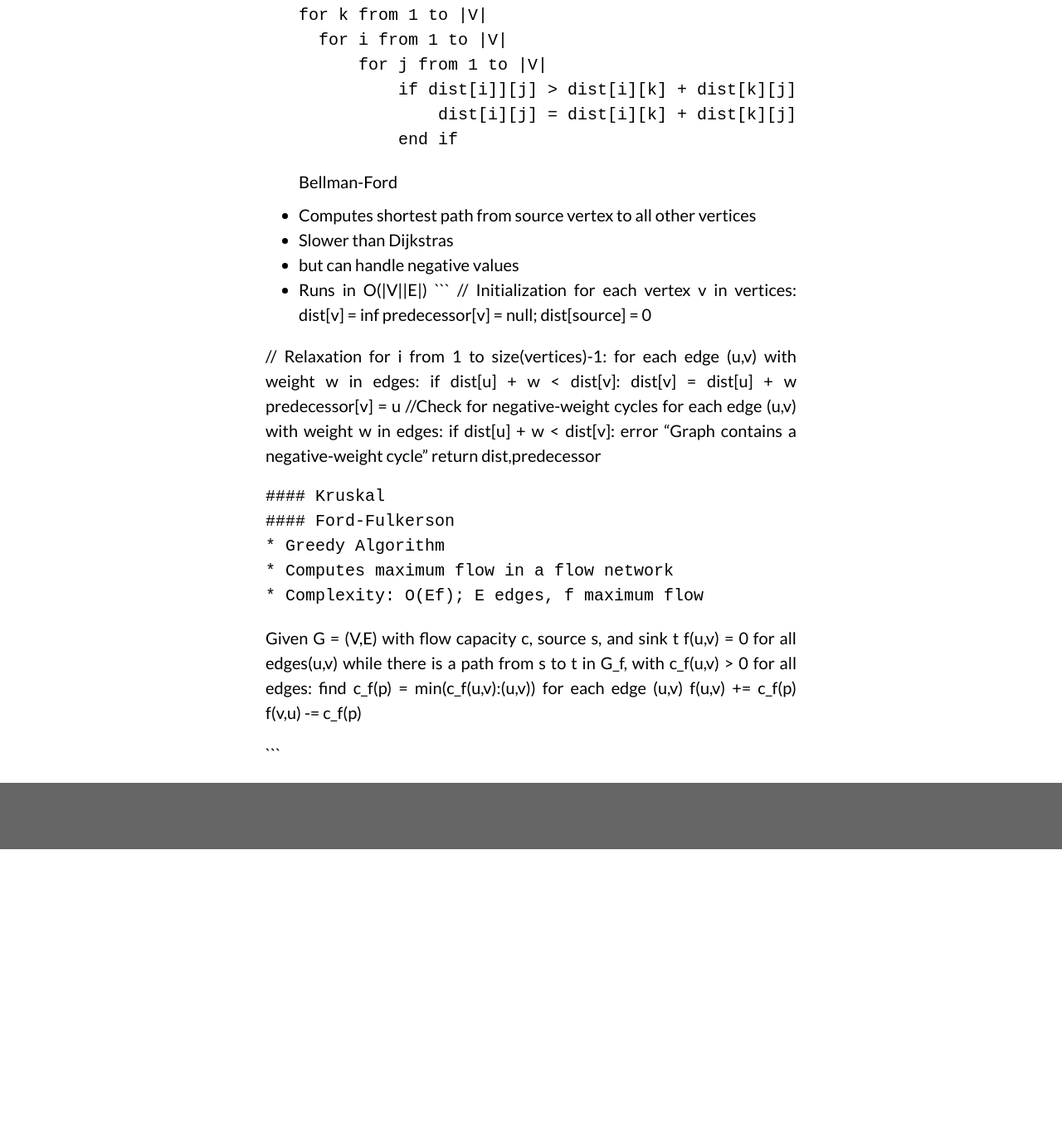
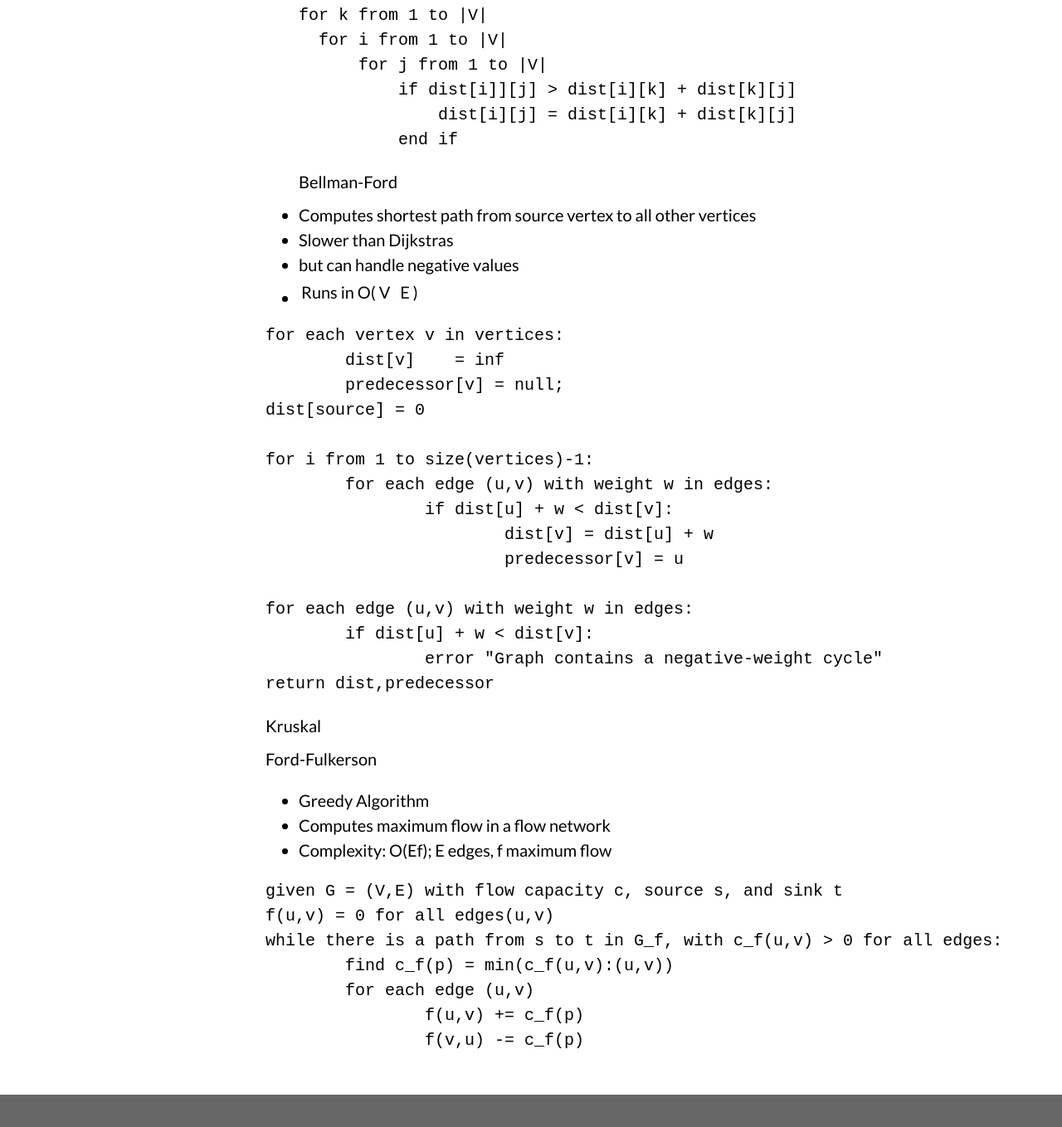
Before and after one commit to sumwatshade/sumwatshade.github.io, a Jekyll site: the page built from _posts/2017-5-13-algo-review.md, in a window 1280 px wide and 1400 px high, scrolled down 8431 px. Shown: the top 1359 px of the window at 83% size. Built offline with Jekyll 4.4.1, drawn with Linux system fonts in a browser that asks for light colours; before the commit the page ends 9455 px from its top, so only the background shows below that.

Commit message:
Fixed formatting

````diff
--- a/_posts/2017-5-13-algo-review.md
+++ b/_posts/2017-5-13-algo-review.md
@@ -256,32 +256,33 @@
 * Slower than Dijkstras
 * but can handle negative values
 * Runs in O(|V||E|)
+
 ```
-// Initialization
 for each vertex v in vertices:
 	dist[v]    = inf
 	predecessor[v] = null;
 dist[source] = 0
 
-// Relaxation
 for i from 1 to size(vertices)-1:
 	for each edge (u,v) with weight w in edges:
 		if dist[u] + w < dist[v]:
 			dist[v] = dist[u] + w
 			predecessor[v] = u
-//Check for negative-weight cycles
+
 for each edge (u,v) with weight w in edges:
 	if dist[u] + w < dist[v]:
 		error "Graph contains a negative-weight cycle"
 return dist,predecessor
 ```
 #### Kruskal
+
 #### Ford-Fulkerson
 * Greedy Algorithm
 * Computes maximum flow in a flow network
 * Complexity: O(Ef); E edges, f maximum flow
+
 ```
-Given G = (V,E) with flow capacity c, source s, and sink t
+given G = (V,E) with flow capacity c, source s, and sink t
 f(u,v) = 0 for all edges(u,v)
 while there is a path from s to t in G_f, with c_f(u,v) > 0 for all edges:
 	find c_f(p) = min(c_f(u,v):(u,v))
````
